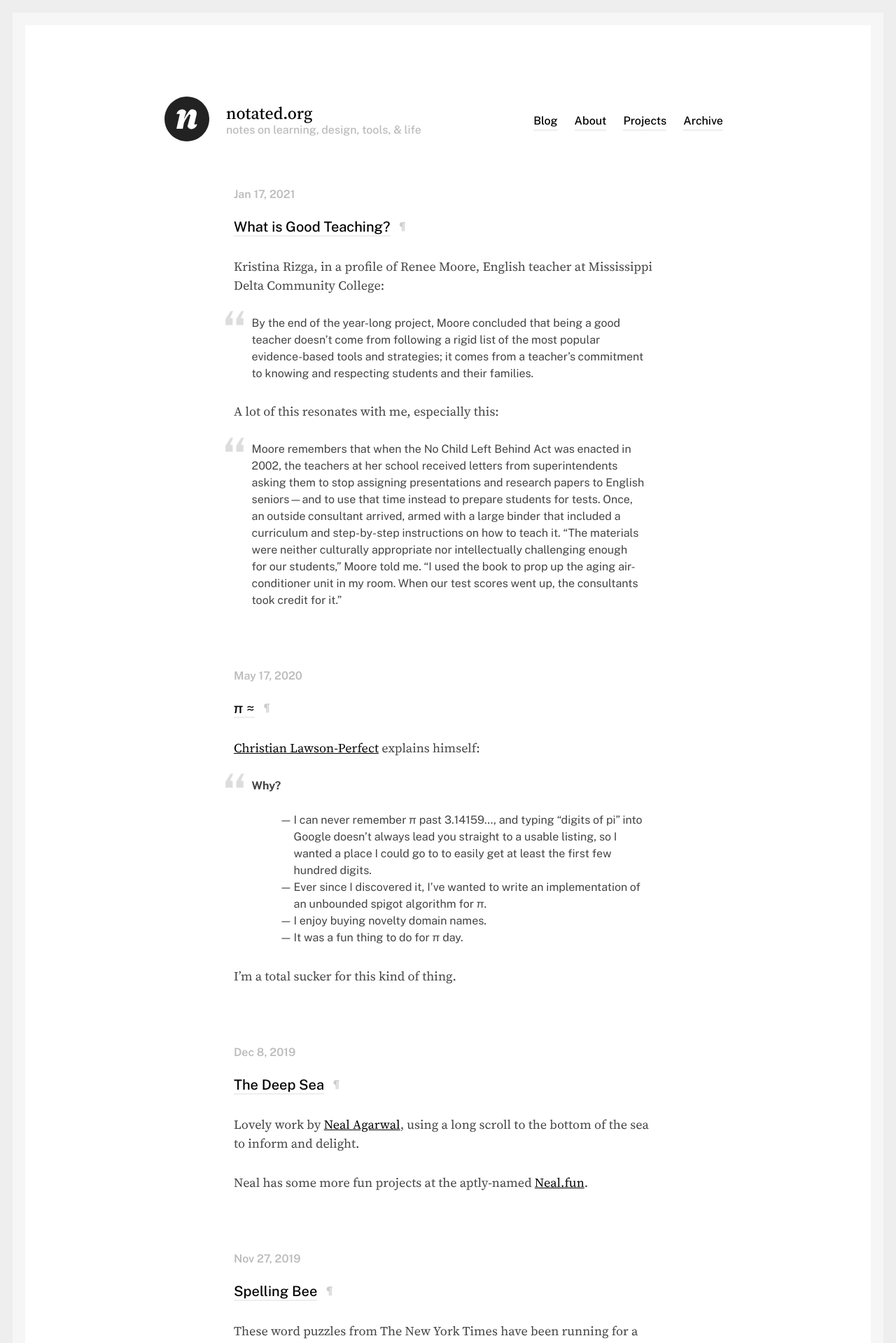
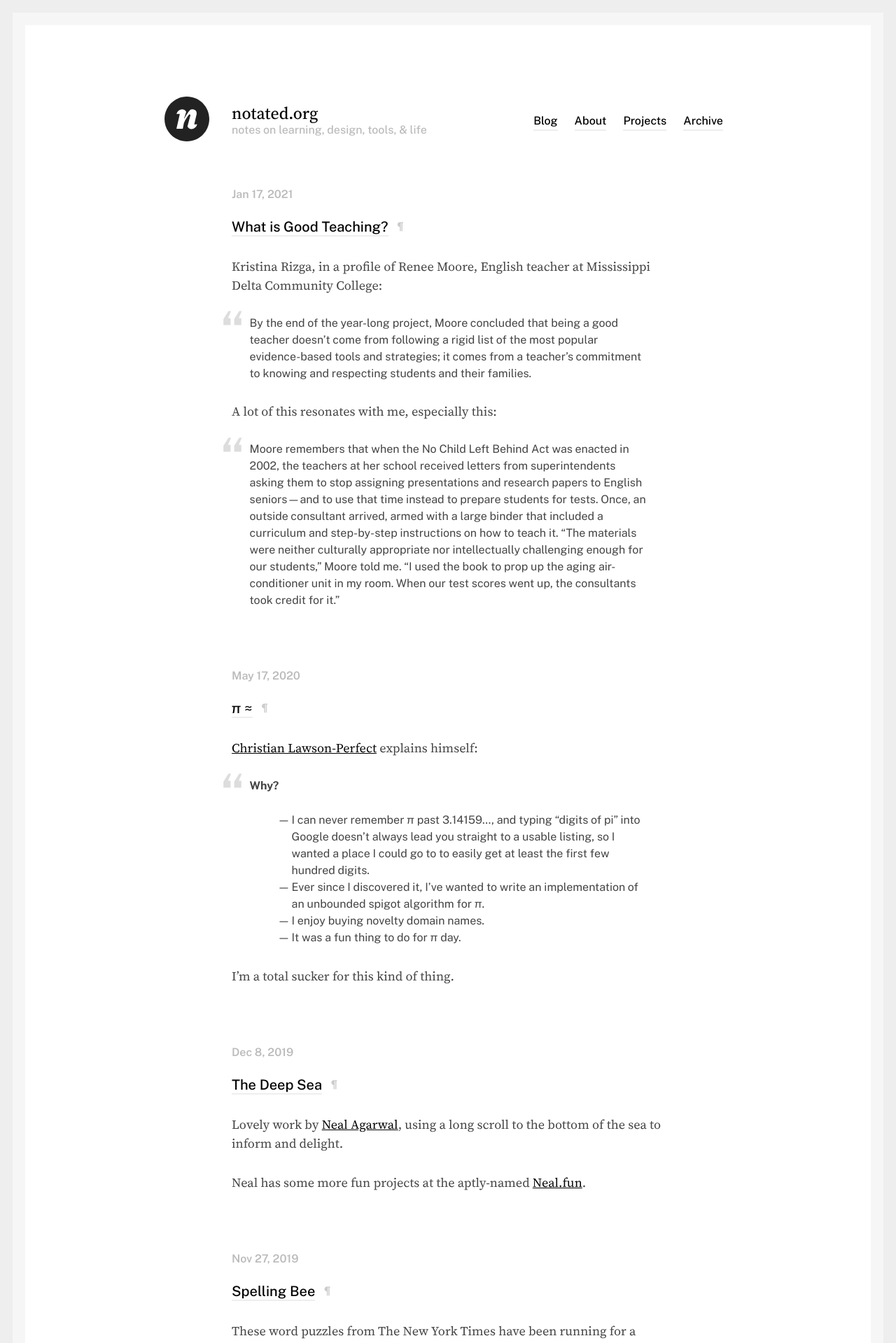
Before and after one commit to nevanscott/notated.org, a Jekyll site: the page built from index.html, in a window 1280 px wide. Shown: the top 1919 px of the page at 70% size. Built offline with Jekyll 4.4.1, drawn with Linux system fonts in a browser that asks for light colours; the list of posts is cut into pages by our own code.

Commit message:
Layout improvements

```diff
--- a/_sass/components/banner.scss
+++ b/_sass/components/banner.scss
@@ -63,6 +63,6 @@
     height: 64px;
   }
   [role=banner] .site-name {
-    margin-left: 1.5rem;
+    margin-left: 32px;
   }
 }
--- a/_sass/global.scss
+++ b/_sass/global.scss
@@ -20,10 +20,6 @@ small {
 
 blockquote {
   font-size: var(--font-size-small);
-}
-
-main {
-	max-width: 34em;
 }
 
 a {
--- a/_sass/layout.scss
+++ b/_sass/layout.scss
@@ -1,19 +1,20 @@
 body {
+	box-sizing: border-box;
 	border-style: solid;
 	border-color: #EEE;
 	border-width: 0.5em 0;
 	margin: 0 auto;
 	min-height: 100vh;
-  padding: 2.5rem 1rem;
+  padding: 2.5rem 32px;
 }
 
-[role=banner] {
+[role=banner], main {
 	max-width: 45em;
 }
 
 [role=banner], main {
 	margin: 0 auto;
-	padding: 0 1rem;
+	padding: 0;
 }
 
 main {
@@ -24,13 +25,17 @@ main {
 	body {
 		border-width: 0.5em;
 		box-shadow: inset 0 0 0 0.5em #F6F6F6;
-		padding: 5rem 1rem;
+		padding: 5rem 32px;
 	}
 }
 @media screen and (min-width: 48em) {
 	body {
 		border-width: 1em;
 		box-shadow: inset 0 0 0 1em #F6F6F6;
-		padding: 7.5rem 1rem;
+		padding: 7.5rem 48px;
+	}
+	main {
+		box-sizing: border-box;
+		padding: 0 96px;
 	}
 }
```
